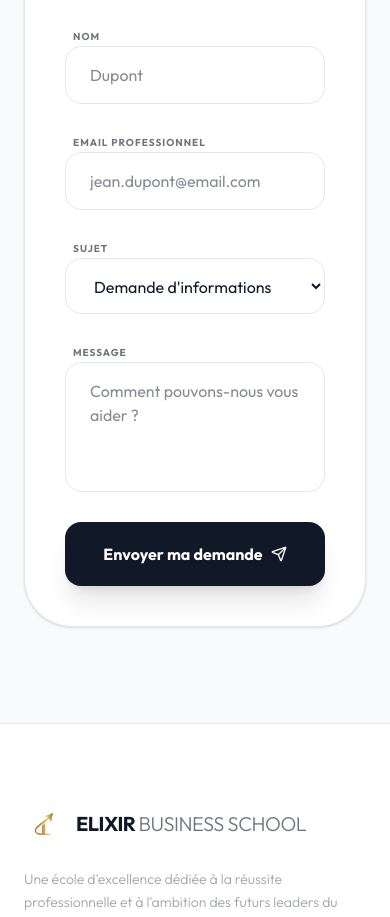
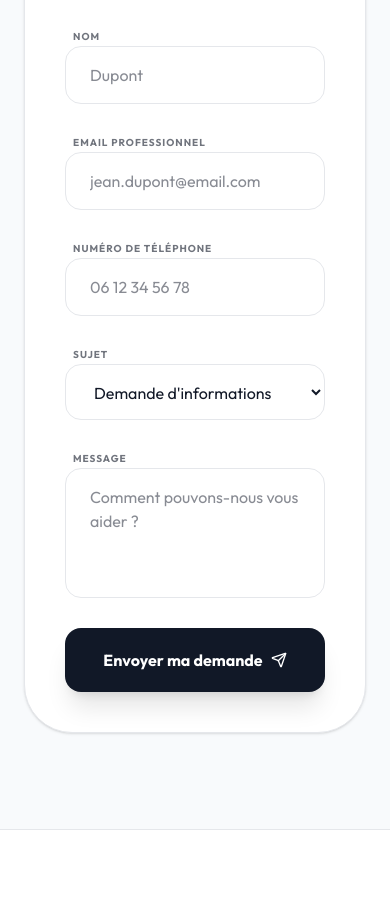
Before and after one commit to Bingo-agency26/Elixir-business-school, a React (Vite) app: page /contact in a window 390 px wide. Shown: the part 1040-1957 px from the top of the page. Built offline with nearby package versions, Linux system fonts and the light colour scheme.

Commit message:
feat: add phone number input field to contact form

```diff
--- a/src/pages/Contact.tsx
+++ b/src/pages/Contact.tsx
@@ -86,6 +86,7 @@ export default function Contact() {
                   </div>
                 </div>
 
+                <div className="grid grid-cols-1 md:grid-cols-2 gap-6">
                   <div className="space-y-2">
                     <label htmlFor="email" className="text-[10px] uppercase tracking-widest font-bold text-brand-text/60 ml-2">Email Professionnel</label>
                     <input
@@ -95,6 +96,17 @@ export default function Contact() {
                       className="w-full px-6 py-4 rounded-2xl bg-white border border-brand-border focus:border-brand-secondary focus:ring-2 focus:ring-brand-secondary/20 outline-none transition-all"
                       placeholder="jean.dupont@email.com"
                     />
+                  </div>
+                  <div className="space-y-2">
+                    <label htmlFor="phone" className="text-[10px] uppercase tracking-widest font-bold text-brand-text/60 ml-2">Numéro de Téléphone</label>
+                    <input
+                      id="phone"
+                      type="tel"
+                      required
+                      className="w-full px-6 py-4 rounded-2xl bg-white border border-brand-border focus:border-brand-secondary focus:ring-2 focus:ring-brand-secondary/20 outline-none transition-all"
+                      placeholder="06 12 34 56 78"
+                    />
+                  </div>
                 </div>
 
                 <div className="space-y-2">
```
Lines whose indentation alone changed are shown as unchanged.
